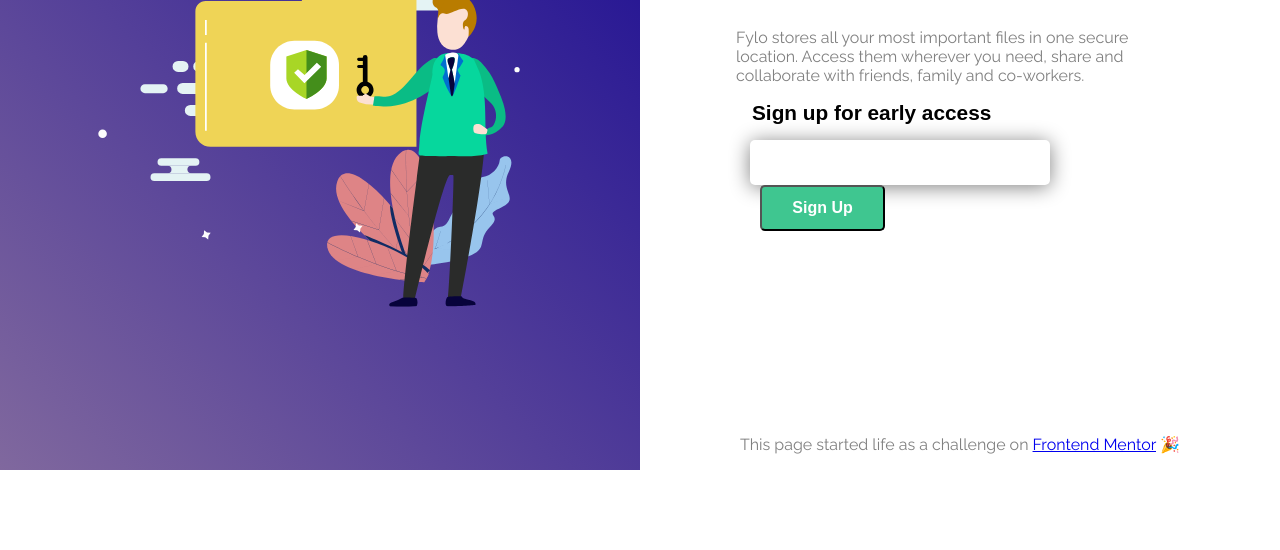
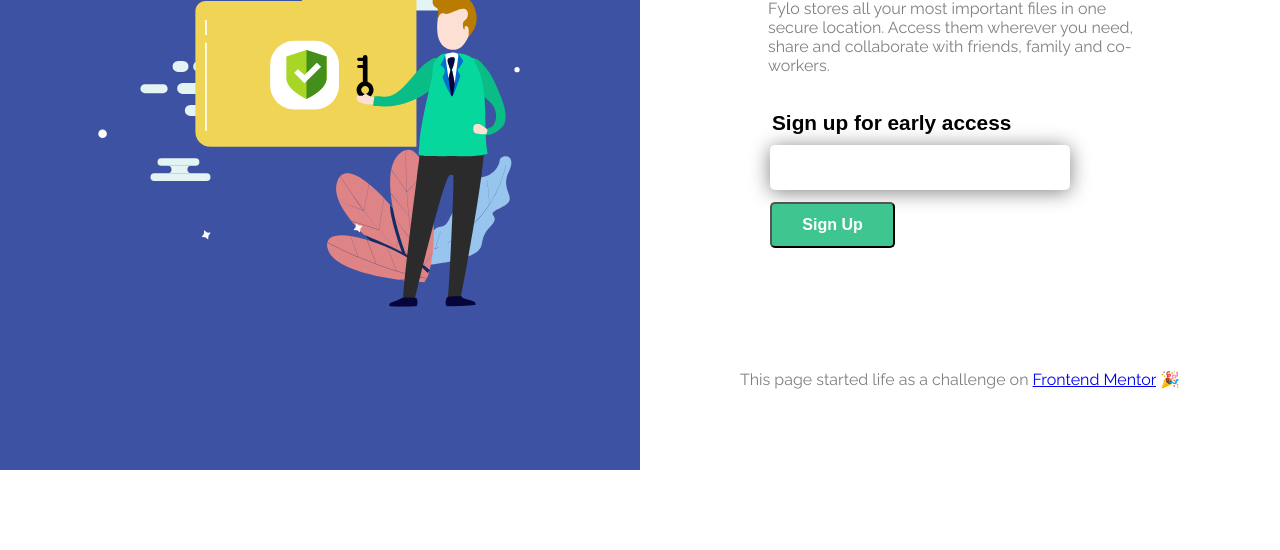
Before and after one commit to nvandenberge/fylo-signup, a plain HTML site: page index.html in a window 1280 px wide. Shown: the part 330-880 px from the top of the page. Before the commit the page ends 816 px from the top, so only its background shows below. Drawn offline with Linux system fonts and the light colour scheme.

Commit message:
adjusted margins and padding for fieldset/button

```diff
--- a/css/main.css
+++ b/css/main.css
@@ -12,7 +12,7 @@
 } */
 html, body {
   width: 100%;
-  /* height: 100%; */
+  height: 100vh;
   margin: 0;
   padding: 0;
 }
@@ -22,14 +22,14 @@ html, body {
   flex-direction: column;
 }
 
-@media (min-width: 48em) {
+@media (min-width: 58em) {
   #split {
     display: flex;
     flex-direction: row;
   }
 }
 
-@media (min-width: 48em) {
+@media (min-width: 58em) {
   section#left, section#right {
     height: 100vh;
     width: 50vw;
@@ -40,7 +40,8 @@ html, body {
   display: flex;
   align-items: center;
   justify-content: center;
-  background: linear-gradient(45deg, #80689e, #0f0191);
+  /* background: linear-gradient(45deg, #80689e, #0f0191); */
+  background: hsl(228, 45%, 44%);
   overflow-x: hidden;
 }
 
@@ -63,15 +64,14 @@ ul li {
 }
 
 header {
-  background: linear-gradient(45deg, #80689e, #0f0191);
+  background: hsl(228, 45%, 44%);
   display: flex;
   justify-content: space-between;
-  /* margin: 25px; */
   font-family: 'Raleway', sans-serif;
   padding: 2em;
 }
 
-@media (min-width: 48em) {
+@media (min-width: 52em) {
   header {
     background: none;
     position: absolute;
@@ -82,8 +82,8 @@ header {
 
 main {
   display: flex;
-  width: 70%;
-  height: 100vh;
+  width: 60%;
+  height: 80vh;
   align-items: center;
 }
 
@@ -101,10 +101,12 @@ h1 {
 p {
   color: gray;
   font-family: 'Raleway', sans-serif;
+  padding-bottom: 5%;
 }
 
 fieldset {
   border: none;
+  padding: 0;
 }
 
 legend {
@@ -130,6 +132,7 @@ input[type=email] {
   border-color: white;
   border-radius: 5px;
   margin-top: 10px;
+  margin-right: 12px;
   cursor: pointer;
 }
 
@@ -141,11 +144,15 @@ button {
   color: white;
   font-weight: bold;
   font-size: 1em;
-  margin-left: 10px;
+}
+
+@media (max-width: 93em) {
+  button {
+    margin-top: 12px;
+  }
 }
 
 footer {
-  /* padding-top: 20%; */
   font-family: 'Raleway', sans-serif;
   text-align: center;
 }
```
Also changed, not shown: index.html (+0 -1 lines).
